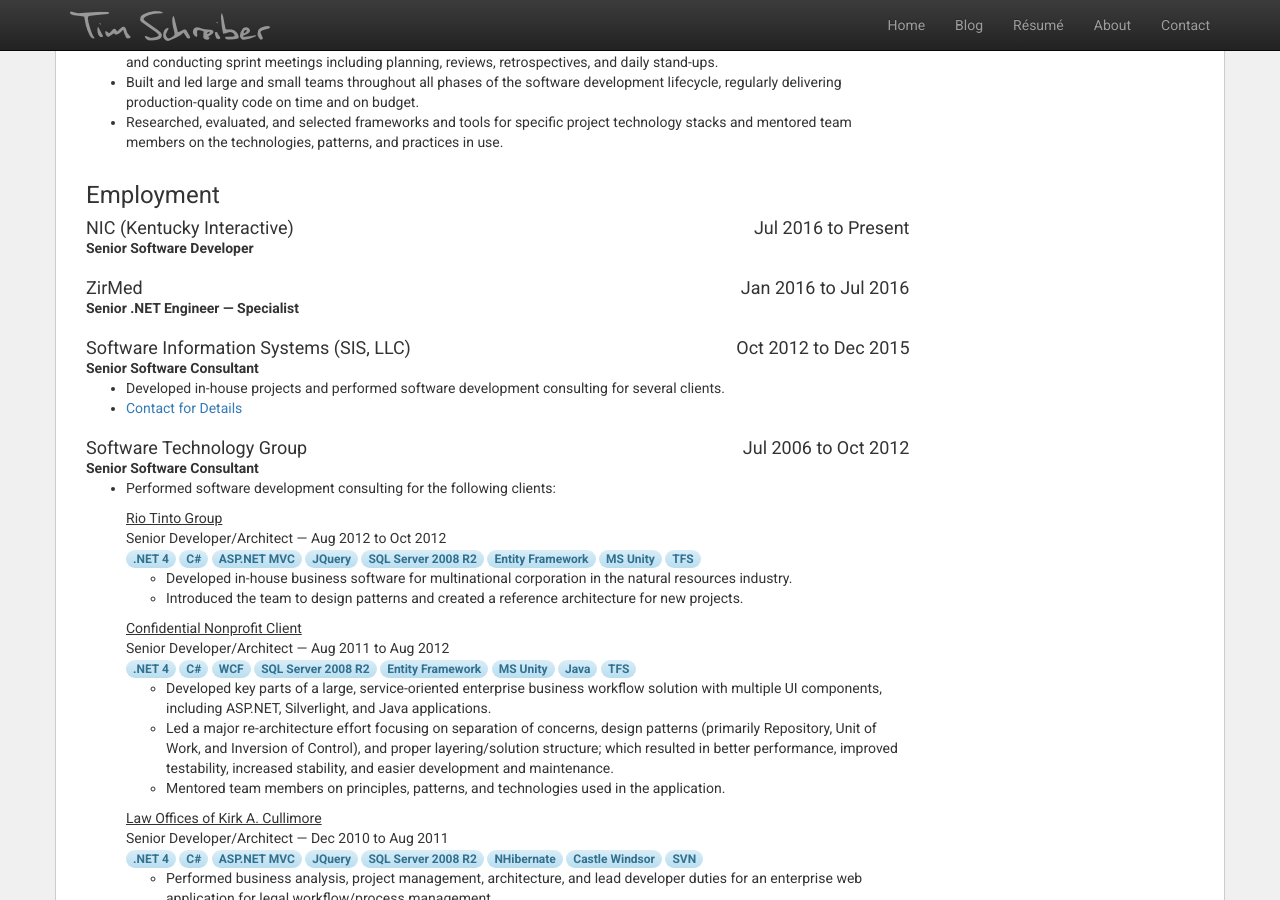
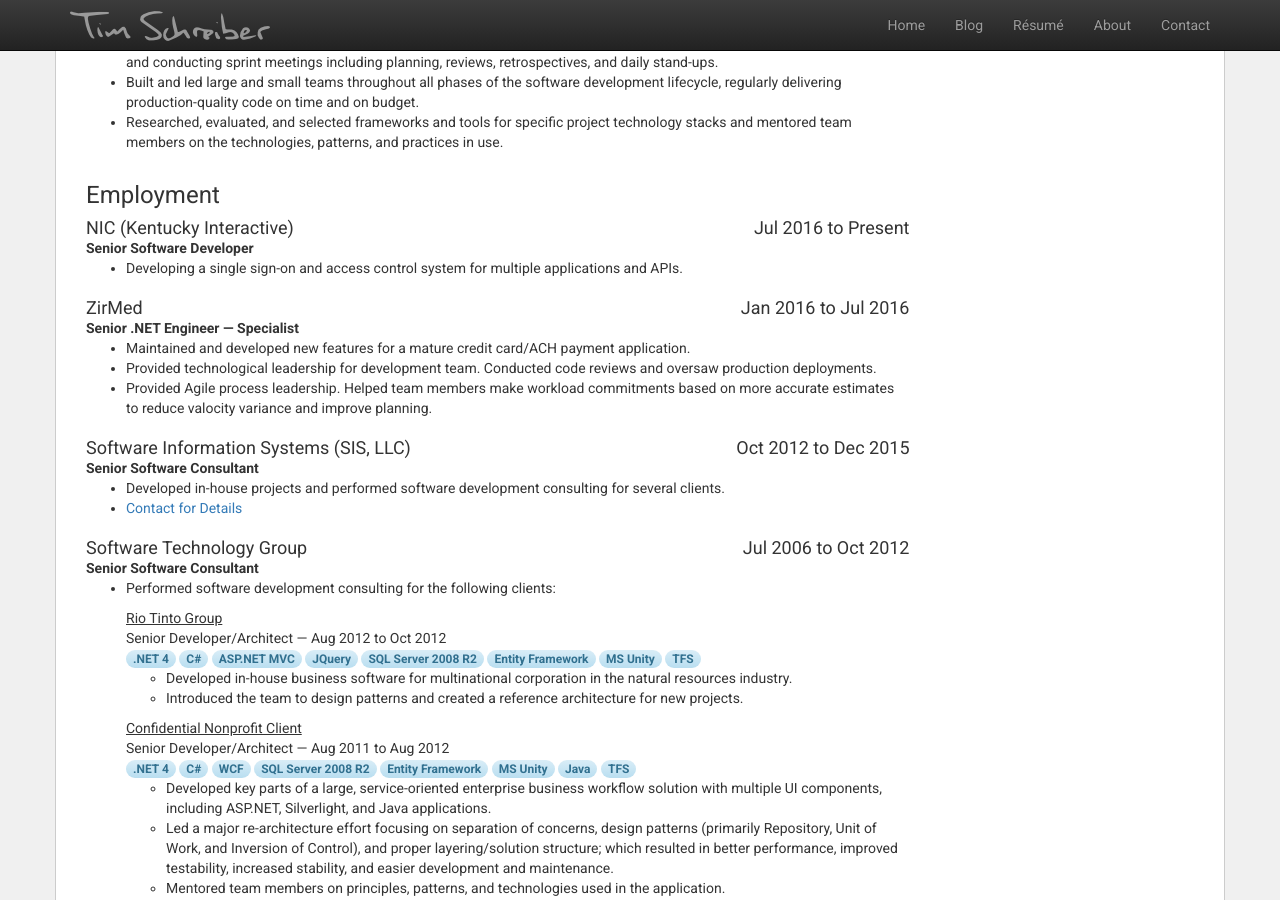
Before and after one commit to timschreiber/timschreiber.github.com, a Jekyll site: the page built from resume/index.md, in a window 1280 px wide and 900 px high, scrolled down 654 px. Built offline with Jekyll 4.4.1, drawn with Linux system fonts in a browser that asks for light colours; nearby versions of some CDN libraries.

Commit message:
Update index.md

```diff
--- a/resume/index.md
+++ b/resume/index.md
@@ -81,6 +81,9 @@
 				<h4 class="pull-right">Jul 2016 to Present</h4>
 			</div>
 			<div><strong>Senior Software Developer</strong></div>
+			<ul>
+				<li>Developing a single sign-on and access control system for multiple applications and APIs.</li>
+			</ul>
 		</div>
 
 		<div id="res-emp-zirmed" class="employer">
@@ -89,6 +92,11 @@
 				<h4 class="pull-right">Jan 2016 to Jul 2016</h4>
 			</div>
 			<div><strong>Senior .NET Engineer &mdash; Specialist</strong></div>
+			<ul>
+				<li>Maintained and developed new features for a mature credit card/ACH payment application.</li>
+				<li>Provided technological leadership for development team. Conducted code reviews and oversaw production deployments.</li>
+				<li>Provided Agile process leadership. Helped team members make workload commitments based on more accurate estimates to reduce valocity variance and improve planning.</li>
+			</ul>
 		</div>
 
 		<div id="res-emp-sis" class="employer">
```
